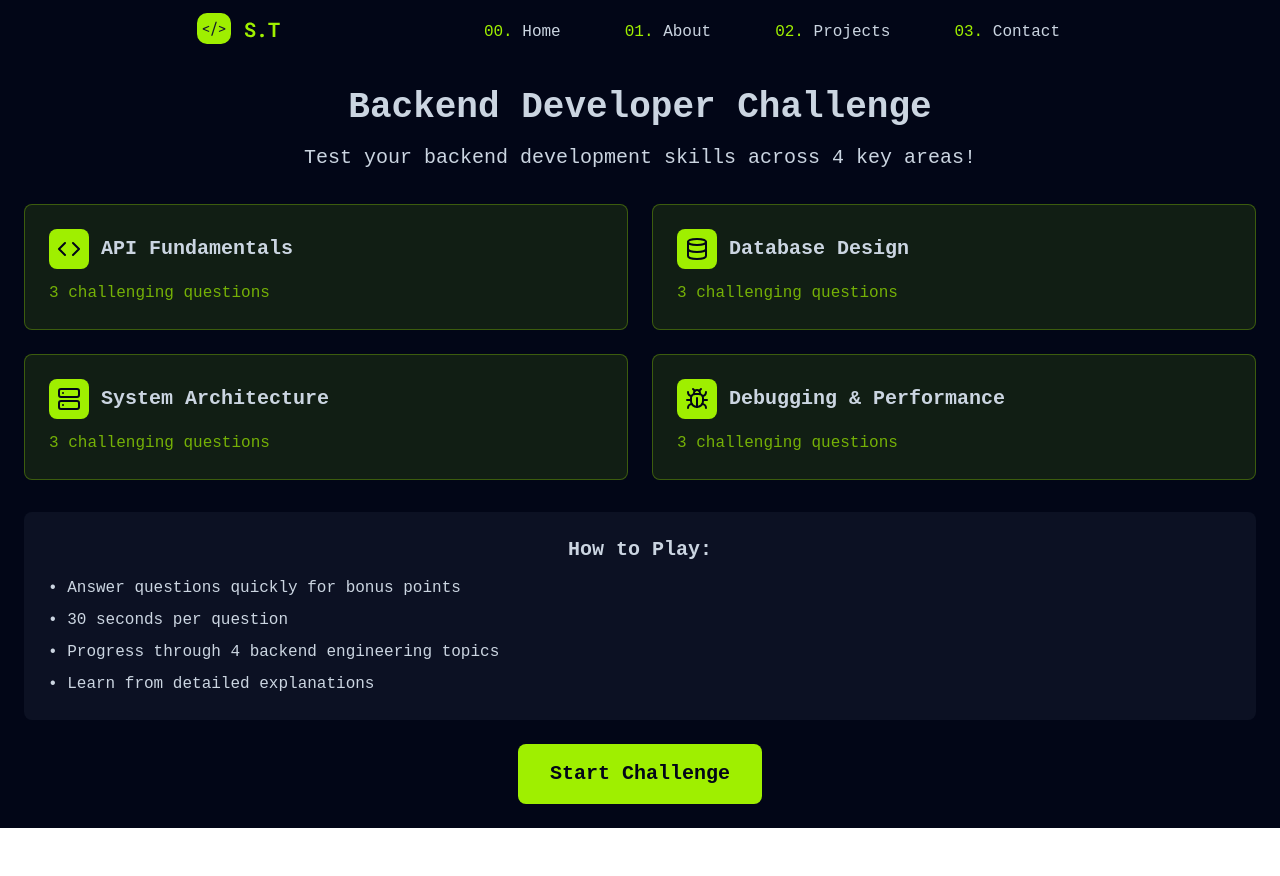
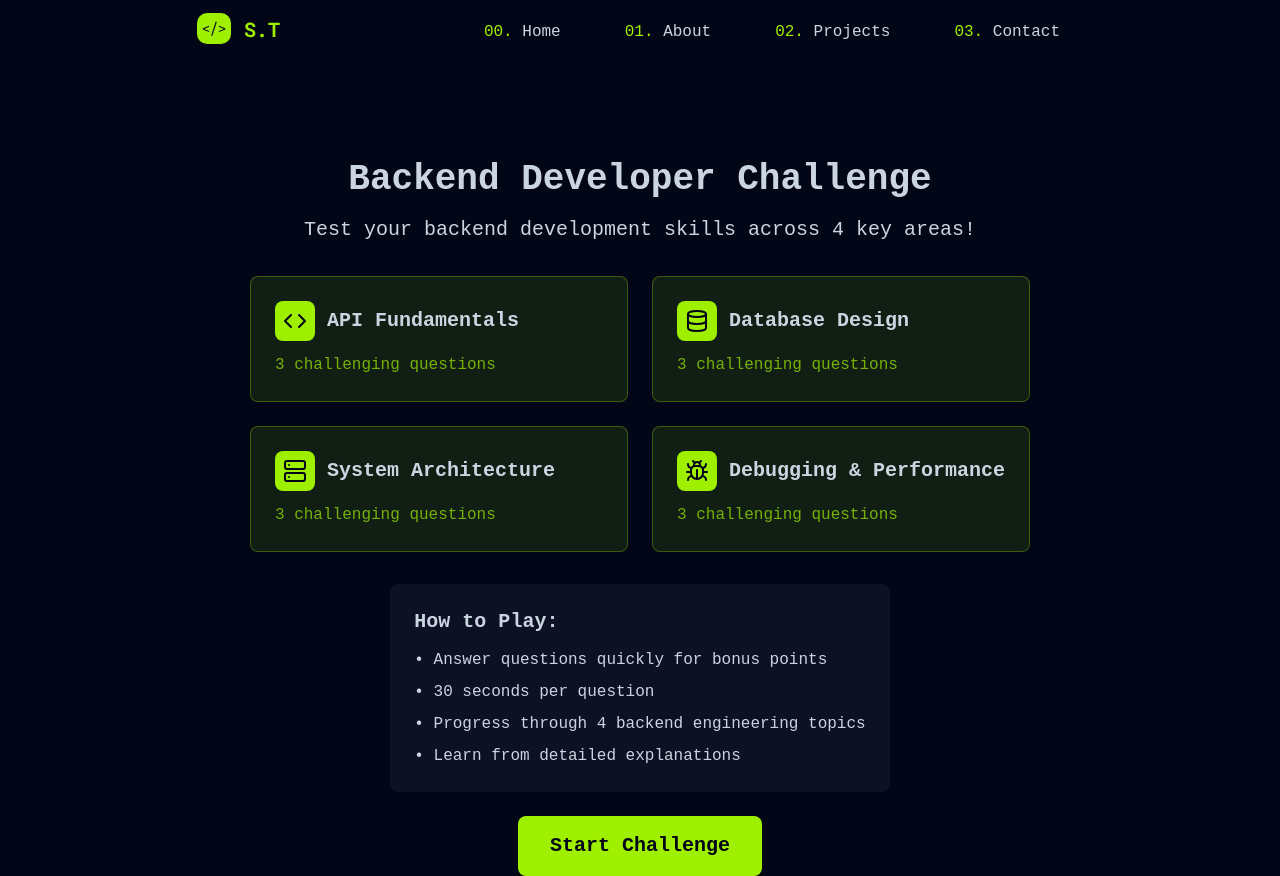
Before and after one commit to Sean-Thomo/portfolio, a Next.js app: page /learning in a window 1280 px wide. Before the commit the page ends 828 px from the top, so only its background shows below. Built offline with nearby package versions, Linux system fonts and the light colour scheme.

Commit message:
refactor: improve styling for learning component

```diff
--- a/src/app/learning/page.tsx
+++ b/src/app/learning/page.tsx
@@ -1,5 +1,9 @@
 import BackendDevGame from "@/components/learning/backend-challenge";
 
 export default function Learning() {
-	return <BackendDevGame />;
+	return (
+		<div className="pt-12">
+			<BackendDevGame />
+		</div>
+	);
 }
--- a/src/components/learning/backend-challenge.tsx
+++ b/src/components/learning/backend-challenge.tsx
@@ -256,7 +256,7 @@ export default function BackendDevGame() {
 
 	if (gameComplete) {
 		return (
-			<div className="max-w-4xl mx-auto p-6 bg-slate-950 min-h-screen text-lime-500">
+			<div className="flex flex-col items-center justify-center pt-24">
 				<div className="text-center">
 					<Trophy className="w-24 h-24 text-lime-500 mx-auto mb-6" />
 					<h1 className="text-4xl font-bold mb-4 text-lime-500">
@@ -286,7 +286,7 @@ export default function BackendDevGame() {
 
 	if (!gameStarted) {
 		return (
-			<div className="mx-auto p-6">
+			<div className="flex flex-col items-center justify-center pt-12">
 				<div className="text-center mb-8">
 					<h1 className="text-4xl font-bold mb-4">
 						Backend Developer Challenge
@@ -315,9 +315,8 @@ export default function BackendDevGame() {
 					))}
 				</div>
 
-				<div className="text-center">
 				<div className="bg-slate-500/10 rounded-lg p-6 mb-6">
-						<h2 className="text-xl font-semibold mb-3 ">How to Play:</h2>
+					<h2 className="text-xl font-semibold mb-3">How to Play:</h2>
 					<ul className="text-left space-y-2">
 						<li>• Answer questions quickly for bonus points</li>
 						<li>• 30 seconds per question</li>
@@ -332,13 +331,12 @@ export default function BackendDevGame() {
 					Start Challenge
 				</button>
 			</div>
-			</div>
 		);
 	}
 
 	if (levelComplete) {
 		return (
-			<div className="max-w-4xl mx-auto p-6 bg-slate-950 min-h-screen ">
+			<div className="flex flex-col items-center justify-center pt-24">
 				<div className="text-center">
 					<CheckCircle className="w-16 h-16 text-lime-500 mx-auto mb-6" />
 					<h2 className="text-3xl font-bold mb-4 ">Level Complete!</h2>
@@ -378,7 +376,7 @@ export default function BackendDevGame() {
 	const question = currentLevelData.questions[currentQuestion];
 
 	return (
-		<div className="mx-auto p-6">
+		<div className="flex flex-col justify-center mx-12 pt-12">
 			{/* Header */}
 			<div className="flex justify-between items-center mb-8">
 				<div className="flex items-center">
@@ -389,7 +387,7 @@ export default function BackendDevGame() {
 						<h2 className="text-xl font-semibold text-lime-500">
 							{currentLevelData.name}
 						</h2>
-						<p className="text-lime-500/70">
+						<p>
 							Question {currentQuestion + 1} of{" "}
 							{currentLevelData.questions.length}
 						</p>
```
Lines whose indentation alone changed are shown as unchanged.
